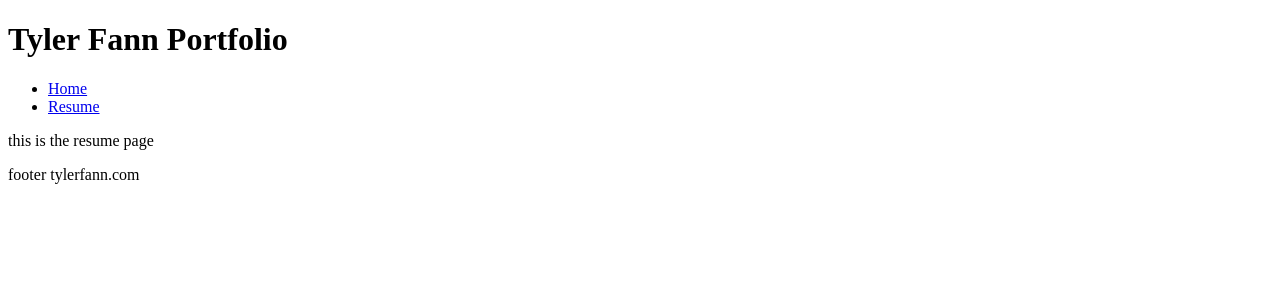
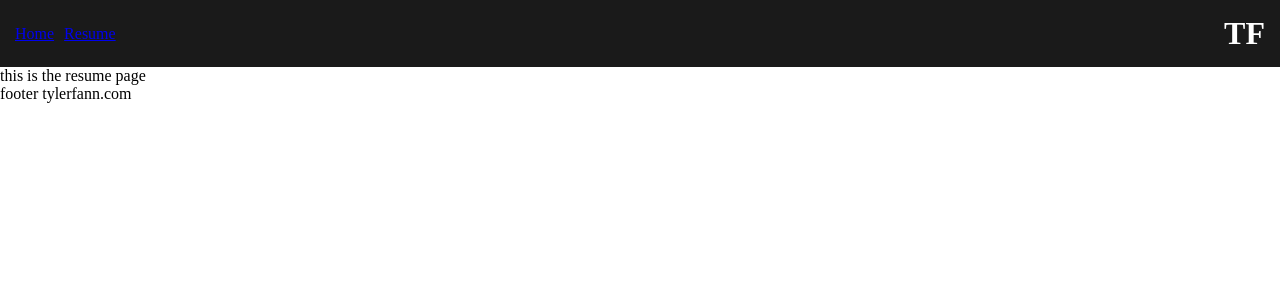
Before and after one commit to tylerfann/Portfolio, a React (Create React App) app: page /resume in a window 1280 px wide. Shown: the top 300 px of the page. Built offline with nearby package versions, Linux system fonts and the light colour scheme.

Commit message:
styling for header in mobile

```diff
--- a/public/index.html
+++ b/public/index.html
@@ -24,7 +24,7 @@
       work correctly both with client-side routing and a non-root public URL.
       Learn how to configure a non-root public URL by running `npm run build`.
     -->
-    <title>React App</title>
+    <title>Ty Fann</title>
   </head>
   <body>
     <noscript>You need to enable JavaScript to run this app.</noscript>
--- a/src/components/Header/Header.css
+++ b/src/components/Header/Header.css
@@ -5,6 +5,22 @@
 }
 
 .open-side-drawer-btn {
-  background-color: rosybrown;
-  padding: 10px;
+  background-color:#666;
+  padding: 5px;
+  border-radius: 5px;
+  width: 40px;
+  height: 40px;
 }
+
+.header-container {
+  background-color: #1a1a1a;
+  display: flex;
+  justify-content: space-between;
+  align-items: center;
+  padding: 15px;
+}
+
+.header-logo {
+  color: white;
+  margin: 0;
+}
--- a/src/components/Header/Header.js
+++ b/src/components/Header/Header.js
@@ -1,15 +1,17 @@
 import React from 'react';
-import NavLinks from '../NavLinks/NavLinks';
 import './Header.css';
+import NavTabs from '../NavTabs/NavTabs';
+import MenuIcon from '../../assets/images/hamburger-icon.svg';
 
 const Header = (props) => {
   const { openSideDrawer } = props;
+
   return (
-    <div>
-      <h1>Tyler Fann Portfolio</h1>
-      <NavLinks />
-      <button className='open-side-drawer-btn' onClick={openSideDrawer}>open side drawer</button>
-    </div>
+    <header className='header-container'>
+      <NavTabs />
+      <h1 className='header-logo'>TF</h1>
+      <img src={MenuIcon} alt='menu icon' className='open-side-drawer-btn' onClick={openSideDrawer} />
+    </header>
   );
 }
 
--- /dev/null
+++ b/src/components/NavTabs/NavTabs.css
@@ -0,0 +1,18 @@
+.nav-tabs {
+  display: flex;
+}
+
+.nav-tab {
+  list-style: none;
+  margin-right: 10px;
+}
+
+.nav-tabs-container {
+  display: none;
+}
+
+@media (min-width: 600px) {
+  .nav-tabs-container {
+    display: block;
+  }
+}
--- /dev/null
+++ b/src/components/NavTabs/NavTabs.js
@@ -0,0 +1,19 @@
+import React from 'react';
+import { Link } from 'react-router-dom';
+import './NavTabs.css';
+
+const NavTabs = (props) => {
+  return (
+    <nav className='nav-tabs-container'>
+      <ul className='nav-tabs'>
+        <li className='nav-tab'><Link to='/'>Home</Link></li>
+        <li className='nav-tab'><Link to='/resume'>Resume</Link></li>
+        {/* <li><a href="/">Projects</a></li>
+    <li><a href="/">Social</a></li>
+    <li><a href="/">Email</a></li> */}
+      </ul>
+    </nav>
+  );
+}
+
+export default NavTabs;
--- /dev/null
+++ b/src/containers/ScreenWrapper/ScreenWrapper.css
@@ -0,0 +1,5 @@
+* {
+  margin: 0;
+  padding: 0;
+  box-sizing: border-box;
+}
--- a/src/containers/ScreenWrapper/ScreenWrapper.js
+++ b/src/containers/ScreenWrapper/ScreenWrapper.js
@@ -2,6 +2,7 @@ import React, { Component } from 'react';
 import Header from '../../components/Header/Header';
 import Footer from '../../components/Footer/Footer';
 import SideDrawer from '../../components/SideDrawer/SideDrawer';
+import './ScreenWrapper.css';
 
 class ScreenWrapper extends Component {
   constructor(props) {
```
Also changed, not shown: src/assets/images/hamburger-icon.svg (added).
